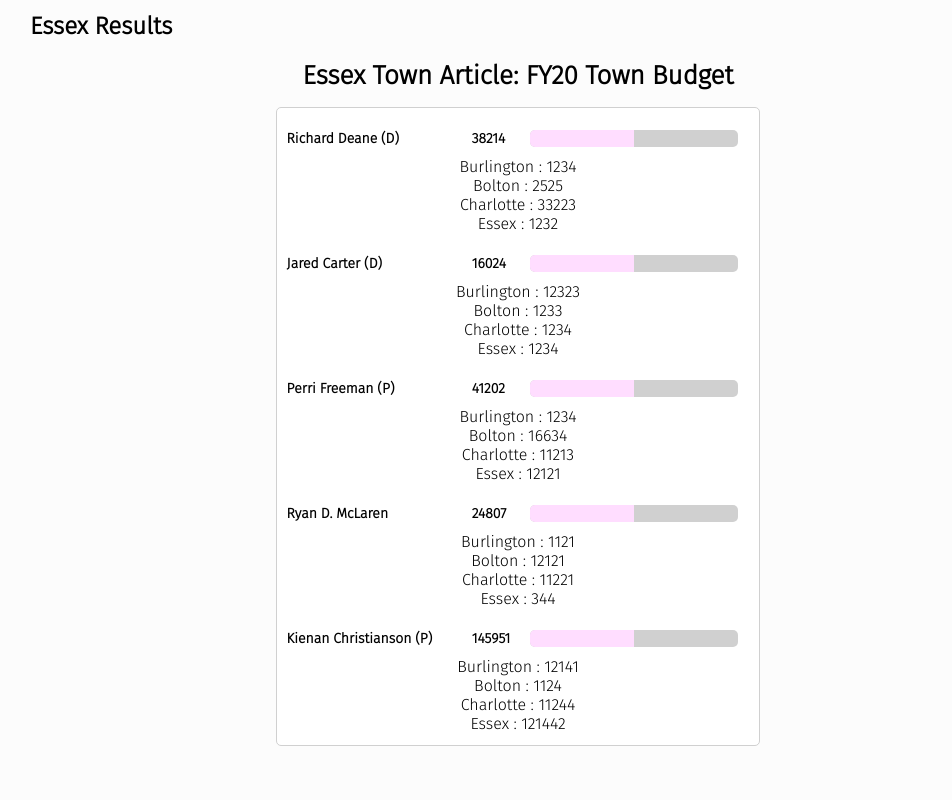
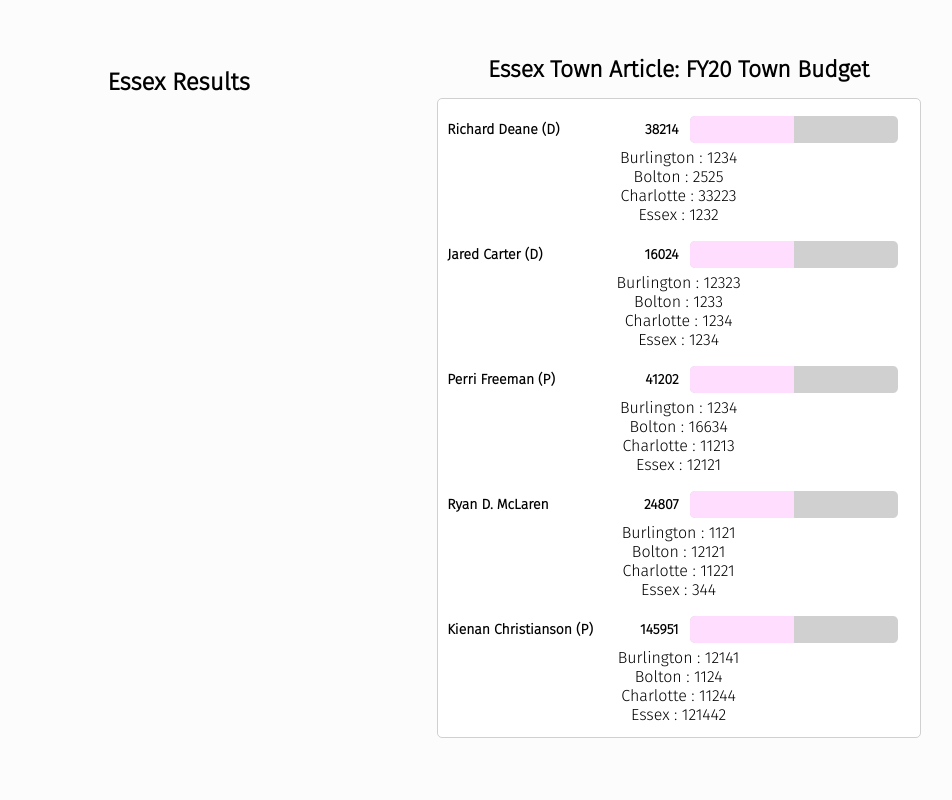
Before and after one commit to cctv-vt/cctv-elections, a PHP site: page / in a window 1280 px wide. Shown: the part 640-1440 px from the top of the page, without its empty margins (122-1074 px from the left). Before the commit the page ends 1386 px from the top, so only its background shows below. Run offline with PHP 8.4, Linux system fonts and the light colour scheme; some libraries are stand-ins or nearby versions.

Commit message:
continued to update styles

```diff
--- a/css/styles.css
+++ b/css/styles.css
@@ -74,6 +58,7 @@
 
 #election-coverage #election-results {
   max-width: 1000px;
+  min-height: calc(100vh - 3em);
   display: -webkit-box;
   display: -ms-flexbox;
   display: flex;
@@ -85,16 +70,16 @@
       flex-wrap: wrap;
   -ms-flex-pack: distribute;
       justify-content: space-around;
-}
-
-#election-coverage #election-results h2 {
-  text-align: left;
-  margin: 0.5em;
-  width: 100%;
+  -ms-flex-line-pack: start;
+      align-content: flex-start;
+  padding-top: 3em;
 }
 
 #election-coverage #election-results .election {
   width: 500px;
+  min-height: 0;
+  -ms-flex-item-align: start;
+      align-self: flex-start;
   display: -webkit-box;
   display: -ms-flexbox;
   display: flex;
@@ -111,7 +96,7 @@
 
 #election-coverage #election-results .election h3 {
   margin: 0.3em;
-  font-size: 26px;
+  font-size: 23px;
   text-align: center;
 }
 
@@ -159,12 +144,13 @@
 
 #election-coverage #election-results .election .cresults .result .cvotes {
   width: 10%;
+  text-align: right;
   padding: 0.6em 0 0.6em 0;
 }
 
 #election-coverage #election-results .election .cresults .result .cbar {
   width: 50%;
-  padding: 0.6em 0 0.6em 0;
+  padding: 0.3em 0 0.3em 0;
 }
 
 #election-coverage #election-results .election .cresults .result .cbar .bgbar {
--- a/css/styles.scss
+++ b/css/styles.scss
@@ -70,26 +52,26 @@
   }
   #election-results {
     //background: greenyellow;
-    max-width: 1000px;;
+    max-width: 1000px;
+    min-height: calc(100vh - 3em);
     display: flex;
     flex-direction: row;
     flex-wrap: wrap;
     justify-content: space-around;
-    h2 {
-      text-align: left;
-      margin: 0.5em;
-      width: 100%;
-    }
+    align-content: flex-start;
+    padding-top: 3em;
     .election {
       //background: orange;
       width: 500px;
+      min-height: 0;
+      align-self: flex-start;
       display: flex;
       flex-direction: column;
       justify-content: center;
       align-content: center;
       h3 {
         margin: 0.3em;
-        font-size: 26px;
+        font-size: 23px;
         text-align: center;
       }
       .cresults {
@@ -122,12 +104,13 @@
           }
           .cvotes {
             width: 10%;
+            text-align: right;
             padding:0.6em 0 0.6em 0;
           }
           .cbar {
             //position: relative;
             width: 50%;
-            padding:0.6em 0 0.6em 0;
+            padding:0.3em 0 0.3em 0;
             .bgbar {
               //position: absolute;
               background: #D0D0D0;
```
Also changed, not shown: other parts of css/styles.css (+5 -22 lines), other parts of css/styles.scss (+6 -26 lines), 1 other file.
